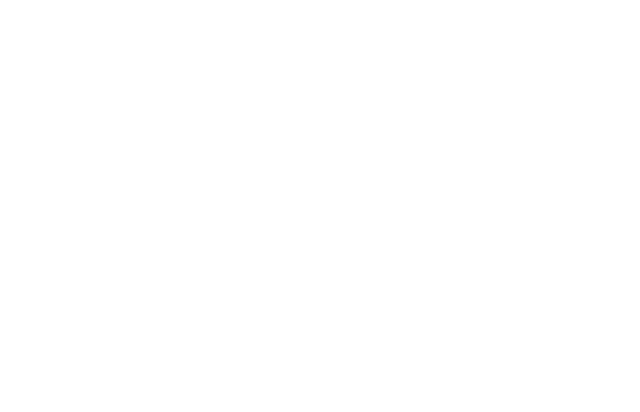
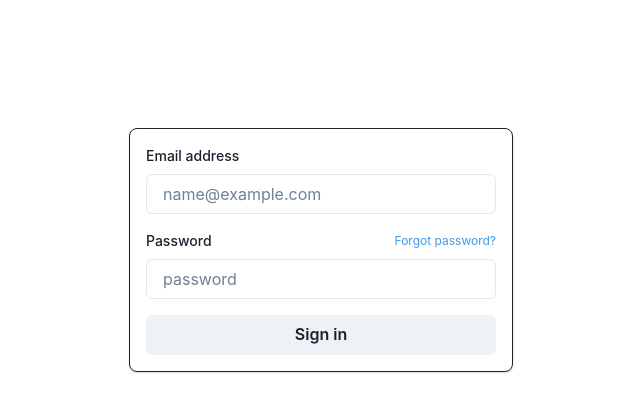
Before and after one commit to denisstankevich/Quiz, a React (Vite) app: page / in a window 1280 px wide. Shown: the top 412 px of the page, without its empty margins (319-959 px from the left). Built offline with nearby package versions, Linux system fonts and the light colour scheme.

Commit message:
feat/Create UI for login page.

```diff
--- a/package.json
+++ b/package.json
@@ -9,6 +9,7 @@
     "preview": "vite preview"
   },
   "dependencies": {
+    "@chakra-ui/icons": "^2.0.15",
     "@chakra-ui/react": "^2.4.6",
     "@emotion/react": "^11.10.5",
     "@emotion/styled": "^11.10.5",
--- a/src/App.tsx
+++ b/src/App.tsx
@@ -1,3 +1,5 @@
+import LoginPage from './pages/LoginPage';
+
 export default function App() {
-  return <div />;
+  return <LoginPage />;
 }
--- a/src/main.tsx
+++ b/src/main.tsx
@@ -1,6 +1,9 @@
+import { ChakraProvider } from '@chakra-ui/react';
 import ReactDOM from 'react-dom/client';
 import App from './App';
 
 ReactDOM.createRoot(document.getElementById('root') as HTMLElement).render(
-  <App />,
+  <ChakraProvider>
+    <App />
+  </ChakraProvider>
 );
--- /dev/null
+++ b/src/pages/LoginPage.tsx
@@ -0,0 +1,44 @@
+import {
+  Button,
+  Card,
+  FormControl,
+  FormLabel,
+  HStack,
+  Input,
+  Link,
+  Stack,
+} from '@chakra-ui/react';
+
+export default function LoginPage() {
+  return (
+    <Card
+      maxW="sm"
+      borderWidth="1px"
+      borderRadius="lg"
+      p="4"
+      mt="32"
+      marginInline="auto"
+    >
+      <form>
+        <Stack spacing="4">
+          <FormControl>
+            <FormLabel fontSize="sm">Email address</FormLabel>
+            <Input type="email" placeholder="name@example.com" />
+          </FormControl>
+          <FormControl>
+            <HStack justifyContent="space-between" mb="8px">
+              <FormLabel fontSize="sm" mb="0">
+                Password
+              </FormLabel>
+              <Link href="/" color="blue.400" fontSize="xs">
+                Forgot password?
+              </Link>
+            </HStack>
+            <Input type="password" placeholder="password" />
+          </FormControl>
+          <Button type="submit">Sign in</Button>
+        </Stack>
+      </form>
+    </Card>
+  );
+}
```
Also changed, not shown: .eslintrc.json, .prettierrc.json, 1 other file (tests, documents, lock files or other folders).
